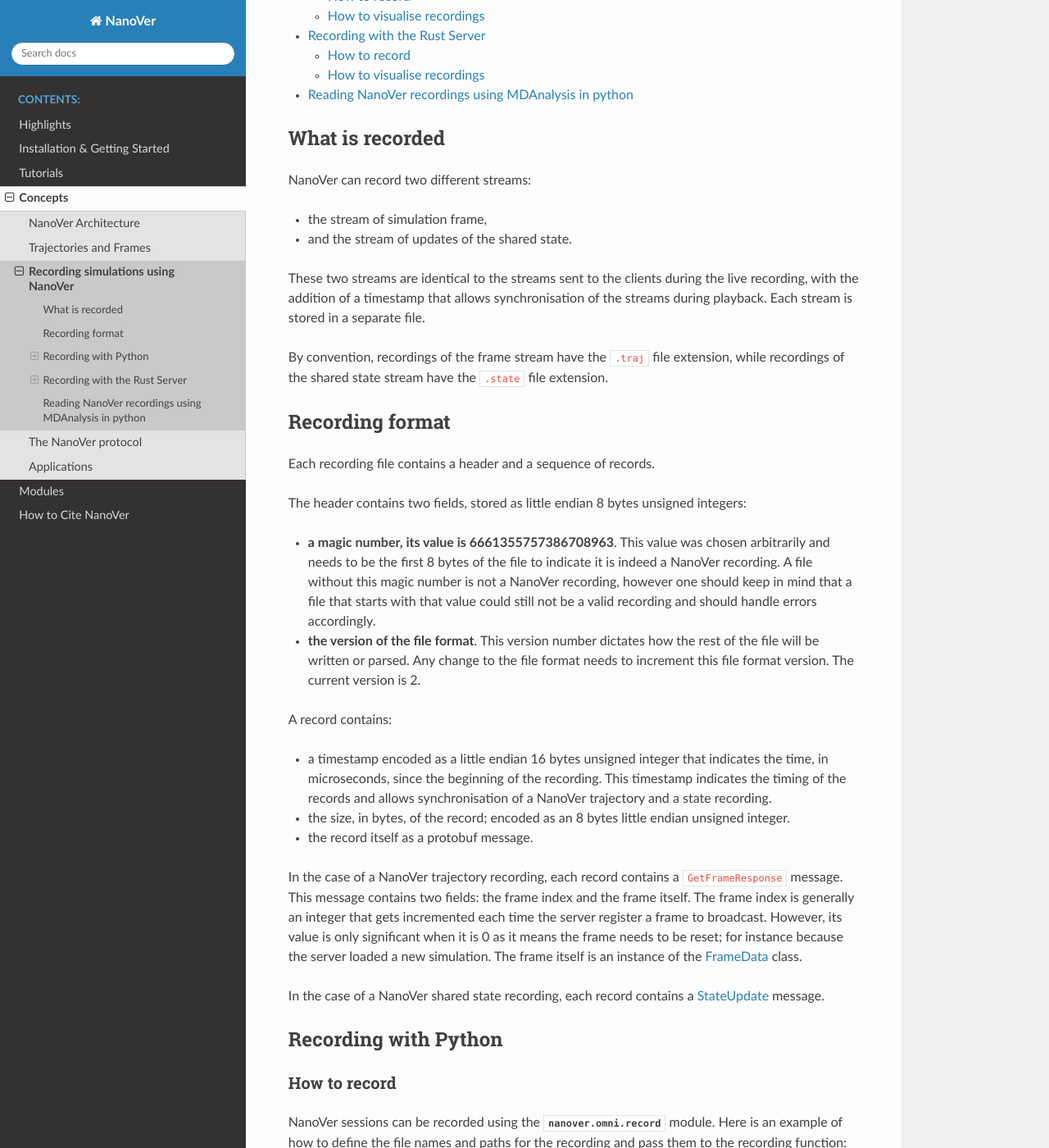
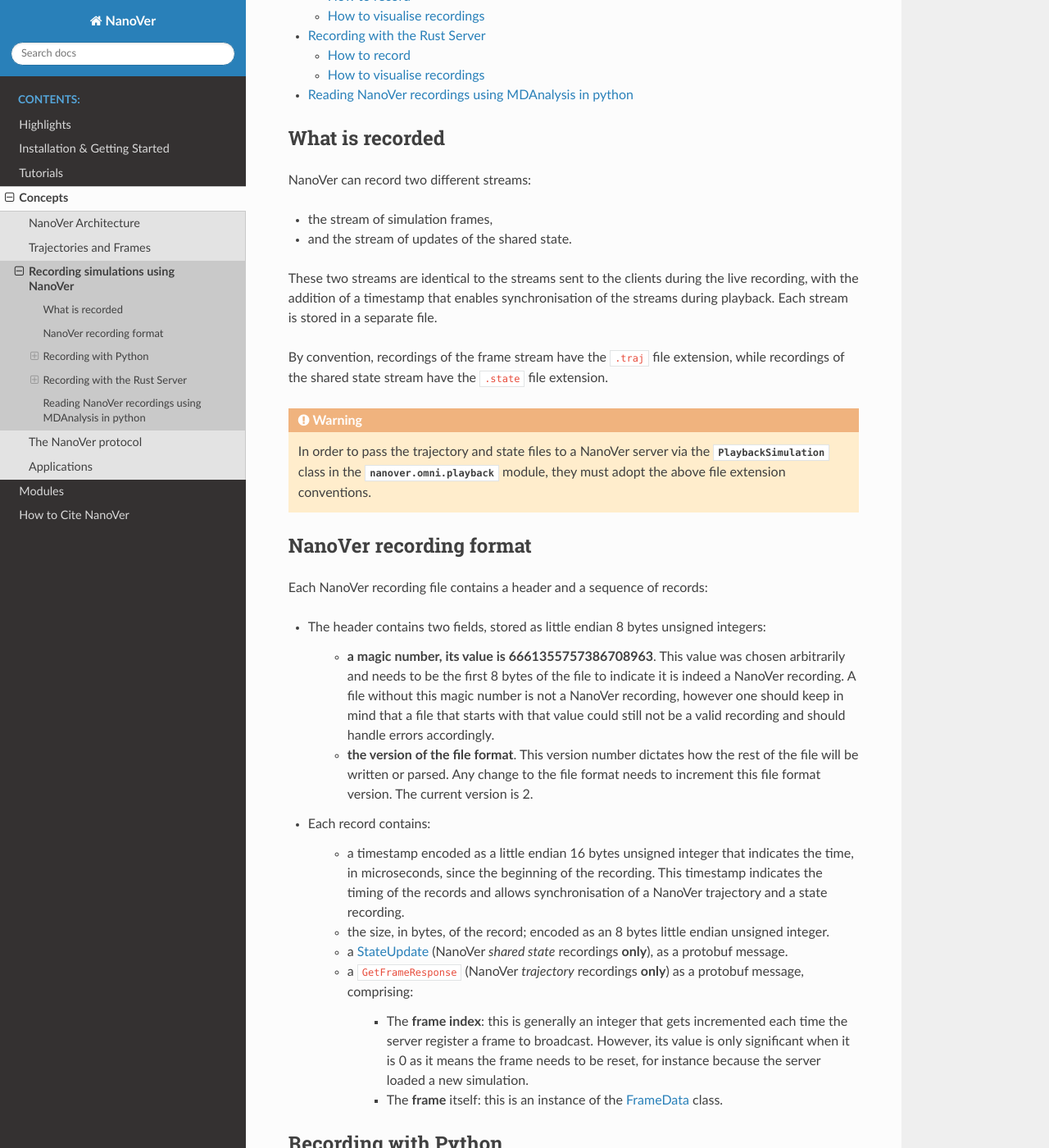
Before and after one commit to IRL2/nanover-docs, a Sphinx documentation site: the page built from source/concepts/recording.rst, in a window 1280 px wide and 1400 px high, scrolled down 380 px. Shown: the whole window at 82% size. Built offline with Sphinx 7.4.7 and the Read the Docs theme 3.1.0, drawn with Linux system fonts in a browser that asks for light colours; pages that are not in the unit, such as notebooks, are missing from menus; the version number could not be read and is left out; some of the changed text lies outside the part shown.

Commit message:
Reformat initial paragraphs (before "Recording with Python")

```diff
--- a/source/concepts/recording.rst
+++ b/source/concepts/recording.rst
@@ -1,5 +1,5 @@
 Recording simulations using NanoVer
-==============
+===================================
 
 .. _Rust server: https://github.com/IRL2/nanover-rs
 
@@ -15,49 +15,53 @@
 
 NanoVer can record two different streams:
 
-* the stream of simulation frame,
+* the stream of simulation frames,
 * and the stream of updates of the shared state.
 
 These two streams are identical to the streams sent to the clients during the live recording,
-with the addition of a timestamp that allows synchronisation of the streams during playback.
+with the addition of a timestamp that enables synchronisation of the streams during playback.
 Each stream is stored in a separate file.
 
 By convention, recordings of the frame stream have the ``.traj`` file extension,
-while recordings of the shared state stream  have the ``.state`` file extension.
+while recordings of the shared state stream have the ``.state`` file extension.
 
-Recording format
-----------------
+.. warning::
 
-Each recording file contains a header and a sequence of records.
+   In order to pass the trajectory and state files to a NanoVer server via the
+   :class:`PlaybackSimulation` class in the :mod:`nanover.omni.playback` module,
+   they must adopt the above file extension conventions.
 
-The header contains two fields, stored as little endian 8 bytes unsigned integers:
+NanoVer recording format
+------------------------
 
-* **a magic number, its value is 6661355757386708963**. This value was chosen arbitrarily and needs to be the first
-  8 bytes of the file to indicate it is indeed a NanoVer recording. A file without this magic number is not a NanoVer
-  recording, however one should keep in mind that a file that starts with that value could still not be a valid
-  recording and should handle errors accordingly.
-* **the version of the file format**. This version number dictates how the rest of the file will be written or parsed.
-  Any change to the file format needs to increment this file format version. The current version is 2.
+Each NanoVer recording file contains a header and a sequence of records:
 
-A record contains:
+* The header contains two fields, stored as little endian 8 bytes unsigned integers:
 
-* a timestamp encoded as a little endian 16 bytes unsigned integer that indicates the time, in microseconds,
-  since the beginning of the recording.
-  This timestamp indicates the timing of the records and allows synchronisation of a NanoVer trajectory and a state recording.
-* the size, in bytes, of the record; encoded as an 8 bytes little endian unsigned integer.
-* the record itself as a protobuf message.
+    * **a magic number, its value is 6661355757386708963**. This value was chosen arbitrarily and needs to be the first
+      8 bytes of the file to indicate it is indeed a NanoVer recording. A file without this magic number is not a NanoVer
+      recording, however one should keep in mind that a file that starts with that value could still not be a valid
+      recording and should handle errors accordingly.
+    * **the version of the file format**. This version number dictates how the rest of the file will be written or parsed.
+      Any change to the file format needs to increment this file format version. The current version is 2.
 
-In the case of a NanoVer trajectory recording, each record contains a ``GetFrameResponse`` message.
-This message contains two fields: the frame index and the frame itself.
-The frame index is generally an integer that gets incremented each time the server register a frame to broadcast.
-However, its value is only significant when it is 0 as it means the frame needs to be reset;
-for instance because the server loaded a new simulation. The frame itself is an instance of the :ref:`FrameData <traj-and-frames>` class.
+* Each record contains:
 
-In the case of a NanoVer shared state recording, each record contains a :ref:`StateUpdate <state-updates>` message.
+    * a timestamp encoded as a little endian 16 bytes unsigned integer that indicates the time, in microseconds,
+      since the beginning of the recording.
+      This timestamp indicates the timing of the records and allows synchronisation of a NanoVer trajectory and a state recording.
+    * the size, in bytes, of the record; encoded as an 8 bytes little endian unsigned integer.
+    * a :ref:`StateUpdate <state-updates>` (NanoVer *shared state* recordings **only**), as a protobuf message.
+    * a ``GetFrameResponse`` (NanoVer *trajectory* recordings **only**) as a protobuf message, comprising:
+
+        * The **frame index**: this is generally an integer that gets incremented each time the server register a frame to broadcast.
+          However, its value is only significant when it is 0 as it means the frame needs to be reset,
+          for instance because the server loaded a new simulation.
+        * The **frame** itself: this is an instance of the :ref:`FrameData <traj-and-frames>` class.
 
 
 Recording with Python
---------------------------------
+---------------------
 
 How to record
 ~~~~~~~~~~~~~
```
